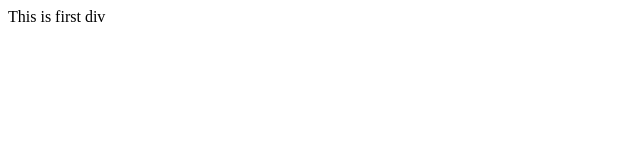
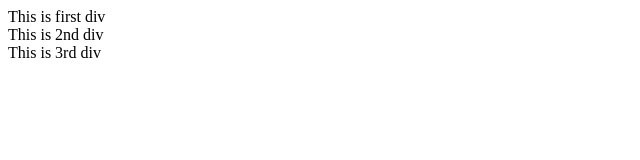
Before and after one commit to grimeo/test, a plain HTML site: page index.html in a window 1280 px wide. Shown: the whole page, without its empty margins (0-640 px from the left). Drawn offline with Linux system fonts and the light colour scheme.

Commit message:
3 divs starts here

```diff
--- a/index.html
+++ b/index.html
@@ -5,11 +5,13 @@
     <meta http-equiv="X-UA-Compatible" content="IE=edge">
     <meta name="viewport" content="width=device-width, initial-scale=1.0">
     <link rel="stylesheet" href="styles.css">
-    <title>Document</title>
+    <title>Test</title>
 </head>
 <body>
 
     <div class="1st_div">This is first div </div>
+    <div class="2nd_div">This is 2nd div</div>
+    <div class="3rd_div">This is 3rd div</div>
 
     <script src="script.js"></script>
 </body>
```
